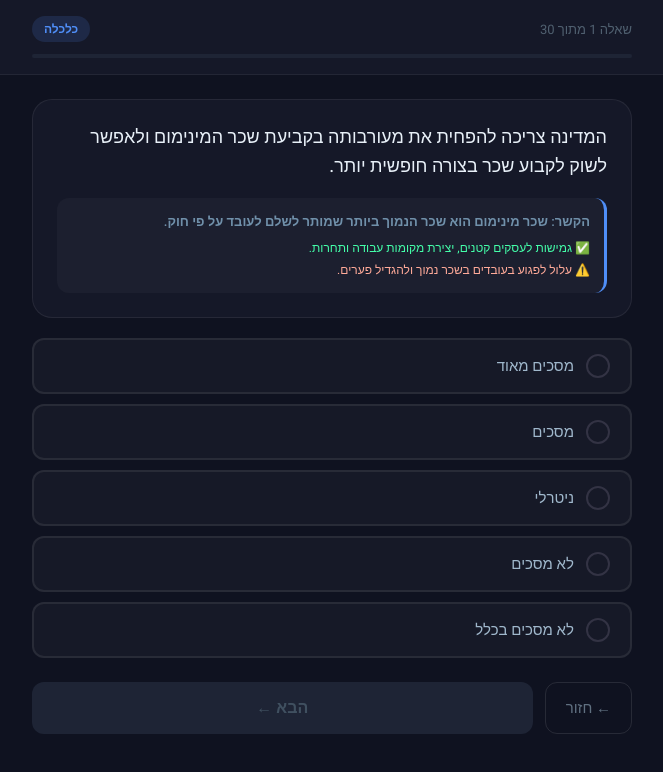
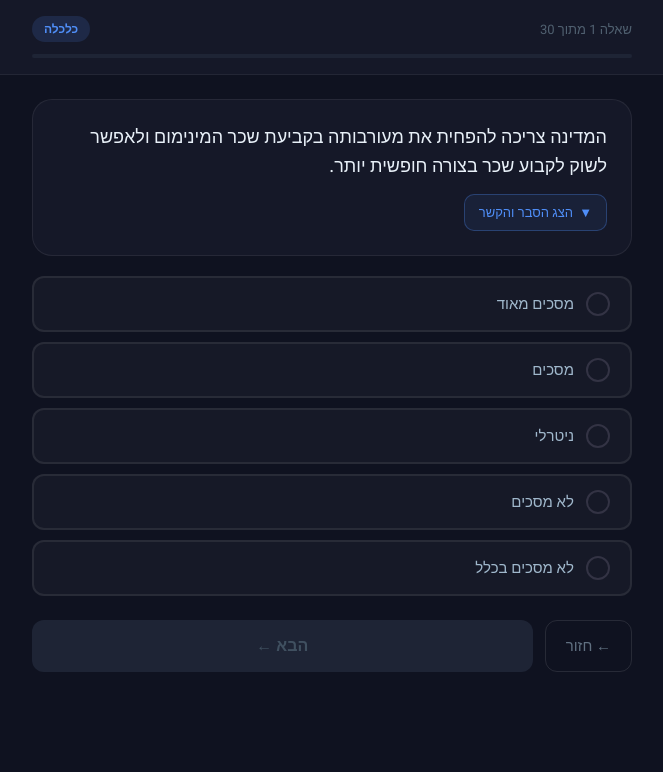
Before and after one commit to Dortir/political-compass, a React (Create React App) app: page / in a window 1280 px wide. Both pictures are taken after a click on the button "התחל בשאלון". Shown: the top 772 px of the page, without its empty margins (308-971 px from the left). Built offline with nearby package versions, Linux system fonts and the light colour scheme.

Commit message:
collapsible explanation

```diff
--- a/src/App.js
+++ b/src/App.js
@@ -654,6 +654,7 @@ function QuestionScreen({ answers, onAnswer, onBack, onFinish }) {
   const [currentIdx, setCurrentIdx] = useState(0);
   const [selected, setSelected] = useState(null);
   const [animating, setAnimating] = useState(false);
+  const [showExplanation, setShowExplanation] = useState(false);
 
   const q = QUESTIONS[currentIdx];
   const total = QUESTIONS.length;
@@ -661,6 +662,7 @@ function QuestionScreen({ answers, onAnswer, onBack, onFinish }) {
 
   useEffect(() => {
     setSelected(answers[q.id] || null);
+    setShowExplanation(false);
   }, [currentIdx]);
 
   const goNext = () => {
@@ -726,8 +728,18 @@ function QuestionScreen({ answers, onAnswer, onBack, onFinish }) {
               {q.text}
             </p>
 
+            <button onClick={() => setShowExplanation(!showExplanation)} style={{
+              marginTop: 12, padding: "8px 14px", borderRadius: 10, border: "1px solid rgba(79,142,247,0.3)",
+              background: "rgba(79,142,247,0.08)", color: "#4f8ef7", fontSize: 13, cursor: "pointer",
+              fontFamily: "'Heebo', sans-serif", display: "flex", alignItems: "center", gap: 6
+            }}>
+              <span>{showExplanation ? "▲" : "▼"}</span>
+              {showExplanation ? "הסתר הסבר" : "הצג הסבר והקשר"}
+            </button>
+
+            {showExplanation && (
               <div style={{
-              marginTop: 16, padding: 14, background: "rgba(255,255,255,0.03)",
+                marginTop: 10, padding: 14, background: "rgba(255,255,255,0.03)",
                 borderRadius: 12, borderRight: "3px solid #4f8ef7"
               }}>
                 <p style={{ color: "#7090aa", fontSize: 13, lineHeight: 1.5, margin: "0 0 8px", fontWeight: 600 }}>
@@ -740,6 +752,7 @@ function QuestionScreen({ answers, onAnswer, onBack, onFinish }) {
                   ⚠️ <span style={{ color: "#fa9"}}>{q.con}</span>
                 </p>
               </div>
+            )}
           </div>
 
           {/* Answer buttons */}
```
Lines whose indentation alone changed are shown as unchanged.
